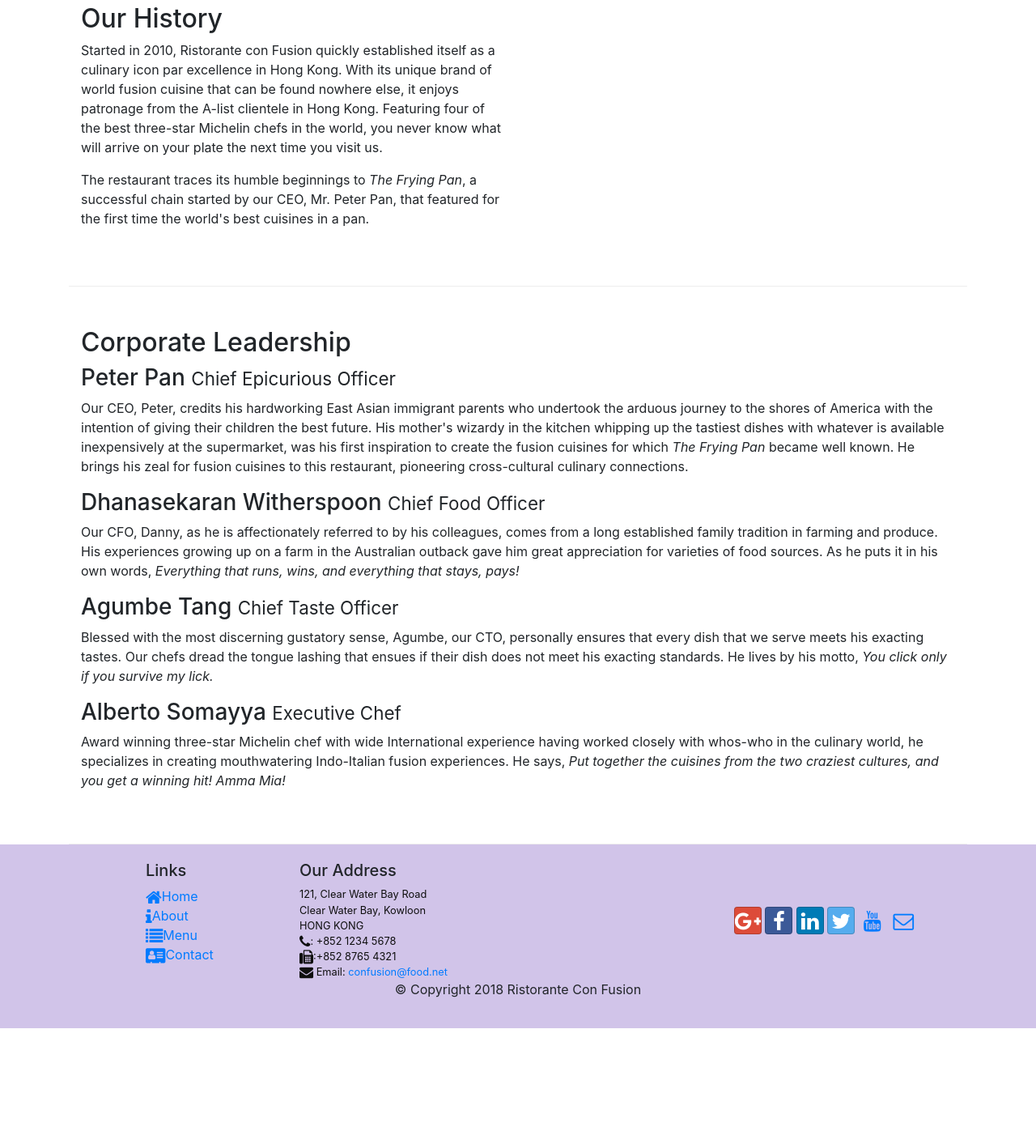
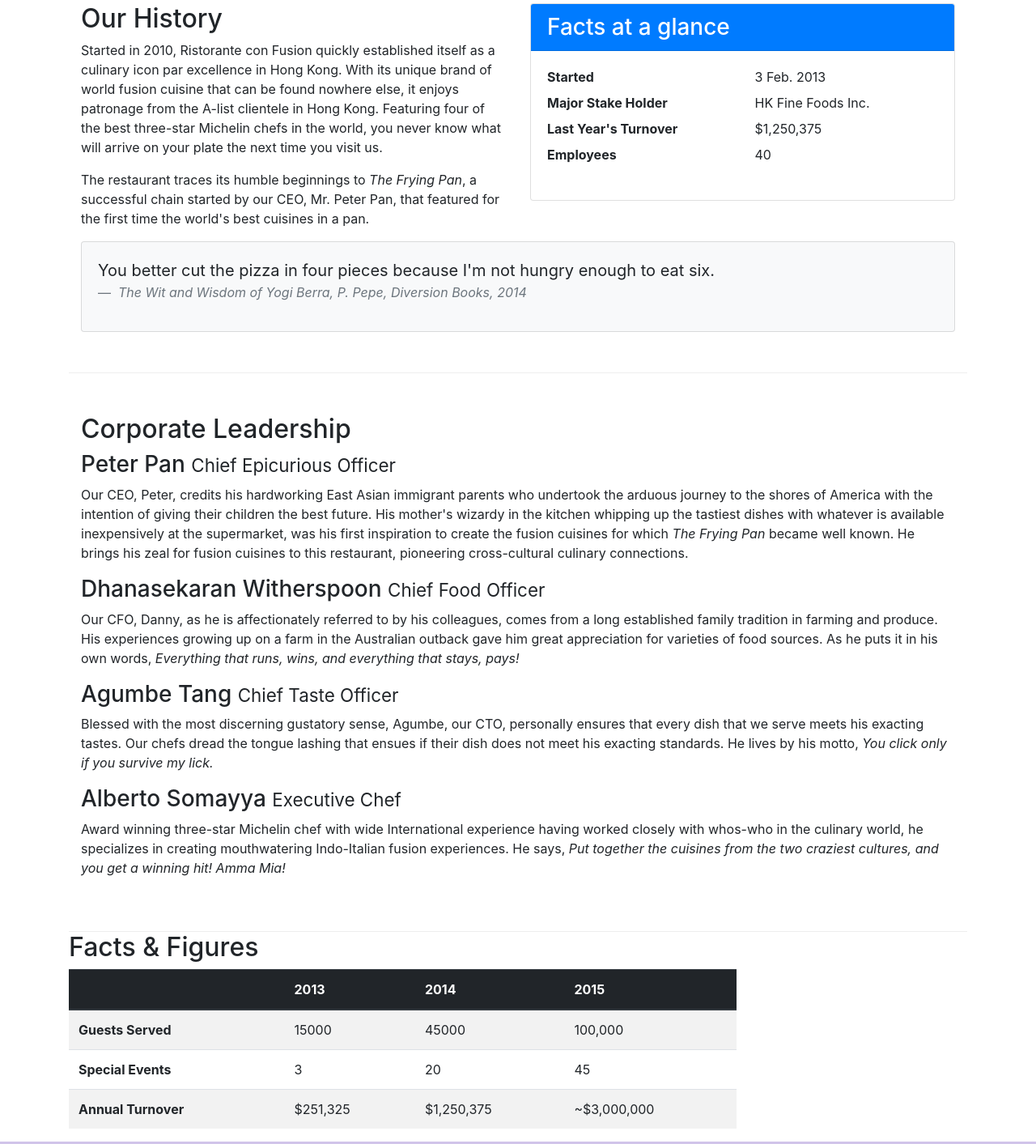
Before and after one commit to Sumit-Sahu/conFusion, a website: page aboutus.html in a window 1280 px wide. Shown: the part 612-2025 px from the top of the page at 81% size. Before the commit the page ends 1882 px from the top, so only its background shows below. Drawn offline with nearby package versions, Linux system fonts and the light colour scheme.

Commit message:
Tables and Cards

```diff
--- a/aboutus.html
+++ b/aboutus.html
@@ -68,7 +68,36 @@
                 <p>Started in 2010, Ristorante con Fusion quickly established itself as a culinary icon par excellence in Hong Kong. With its unique brand of world fusion cuisine that can be found nowhere else, it enjoys patronage from the A-list clientele in Hong Kong.  Featuring four of the best three-star Michelin chefs in the world, you never know what will arrive on your plate the next time you visit us.</p>
                 <p>The restaurant traces its humble beginnings to <em>The Frying Pan</em>, a successful chain started by our CEO, Mr. Peter Pan, that featured for the first time the world's best cuisines in a pan.</p>
             </div>
-            <div>
+            <div class="col-12 col-sm-6">
+                <div class="card">
+                    <h3 class="card-header bg-primary text-white">Facts at a glance</h3>
+                    <div class="card-body">
+                     <dl class="row">
+                        <dt class="col-6">Started</dt>
+                            <dd class="col-6">3 Feb. 2013</dd>
+                            <dt class="col-6">Major Stake Holder</dt>
+                            <dd class="col-6">HK Fine Foods Inc.</dd>
+                            <dt class="col-6">Last Year's Turnover</dt>
+                            <dd class="col-6">$1,250,375</dd>
+                            <dt class="col-6">Employees</dt>
+                            <dd class="col-6">40</dd>
+                     </dl>
+                    </div>
+
+                </div>
+            </div>
+            <div class="col-12">
+                <div class="card card-body bg-light">
+                    <blockquote class="blockquote">
+                        <p class="mb-0">You better cut the pizza in four pieces because
+                            I'm not hungry enough to eat six.</p>
+                            <footer class="blockquote-footer">
+                                <cite title="Source Title">The Wit and Wisdom of Yogi Berra,
+                                    P. Pepe, Diversion Books, 2014</cite>
+                            </footer>
+                    </blockquote>
+                </div>
+
             </div>
         </div>
 
@@ -84,6 +113,47 @@
                 <p class="d-none d-sm-block">Blessed with the most discerning gustatory sense, Agumbe, our CTO, personally ensures that every dish that we serve meets his exacting tastes. Our chefs dread the tongue lashing that ensues if their dish does not meet his exacting standards. He lives by his motto, <em>You click only if you survive my lick.</em></p>
                 <h3>Alberto Somayya <small>Executive Chef</small></h3>
                 <p class="d-none d-sm-block">Award winning three-star Michelin chef with wide International experience having worked closely with whos-who in the culinary world, he specializes in creating mouthwatering Indo-Italian fusion experiences. He says, <em>Put together the cuisines from the two craziest cultures, and you get a winning hit! Amma Mia!</em></p>
+            </div>
+       </div>
+       <div class="row">
+           <div class="col-12 col-sm-9">
+                <h2>Facts &amp; Figures</h2>
+                <div class="table-responsive">
+                    <table class="table table-striped">
+                        <thead class="thead-dark">
+                            <tr>
+                                <th> &nbsp; </th>
+                                <th>2013</th>
+                                <th>2014</th>
+                                <th>2015</th>
+                            </tr>
+                        </thead>
+                        <tbody>
+                            <tr>
+                                <th>Guests Served</th>
+                                <td>15000</td>
+                                <td>45000</td>
+                                <td>100,000</td>
+                            </tr>
+                            <tr>
+                                <th>Special Events</th>
+                                <td>3</td>
+                                <td>20</td>
+                                <td>45</td>
+                            </tr>
+                            <tr>
+                                <th>Annual Turnover</th>
+                                <td>$251,325</td>
+                                <td>$1,250,375</td>
+                                <td>~$3,000,000</td>
+                            </tr>
+                        </tbody>
+                    </table>
+
+                </div>
+           </div>
+           <div class="col-12 col-sm-3">
+
             </div>
        </div>
 
```
